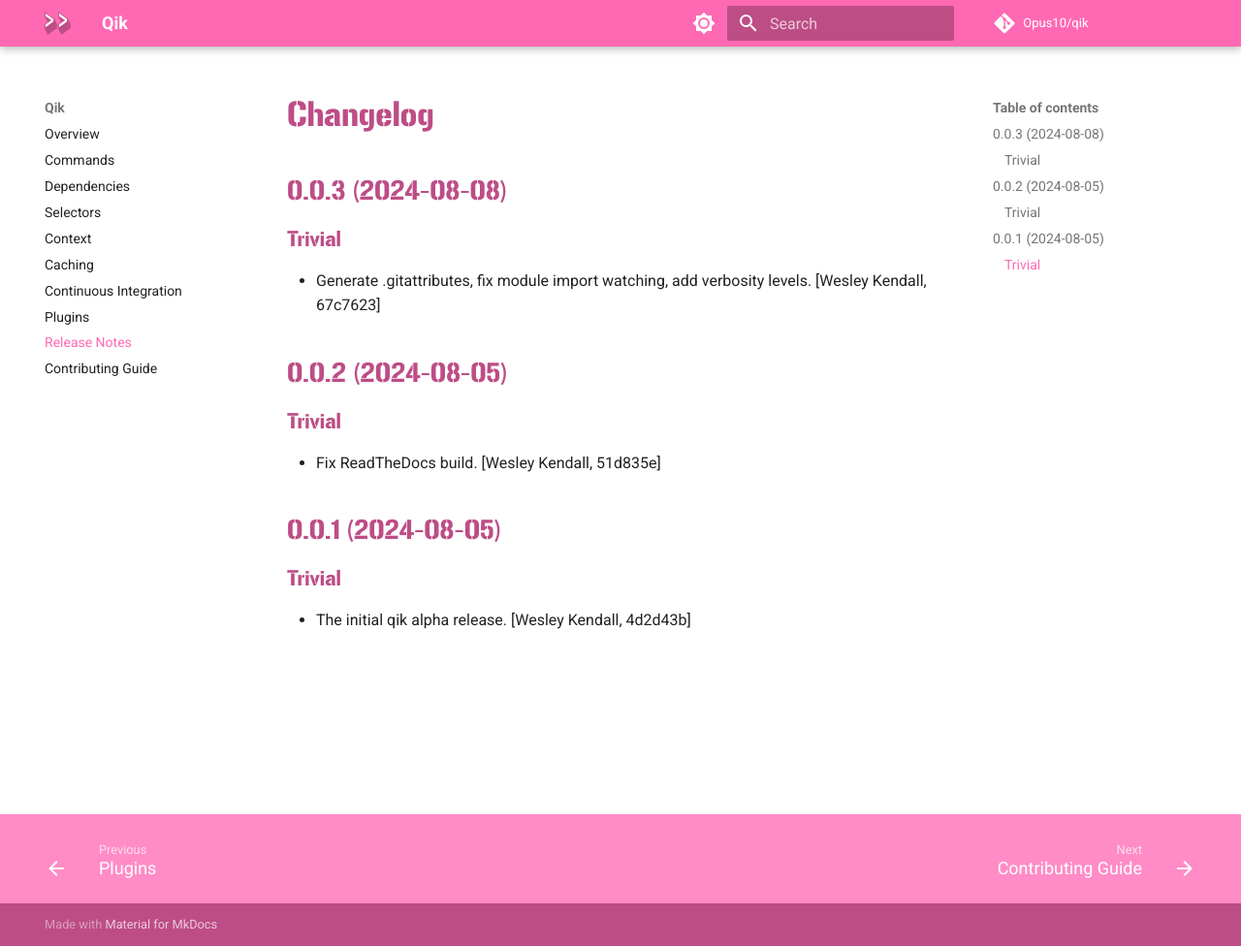
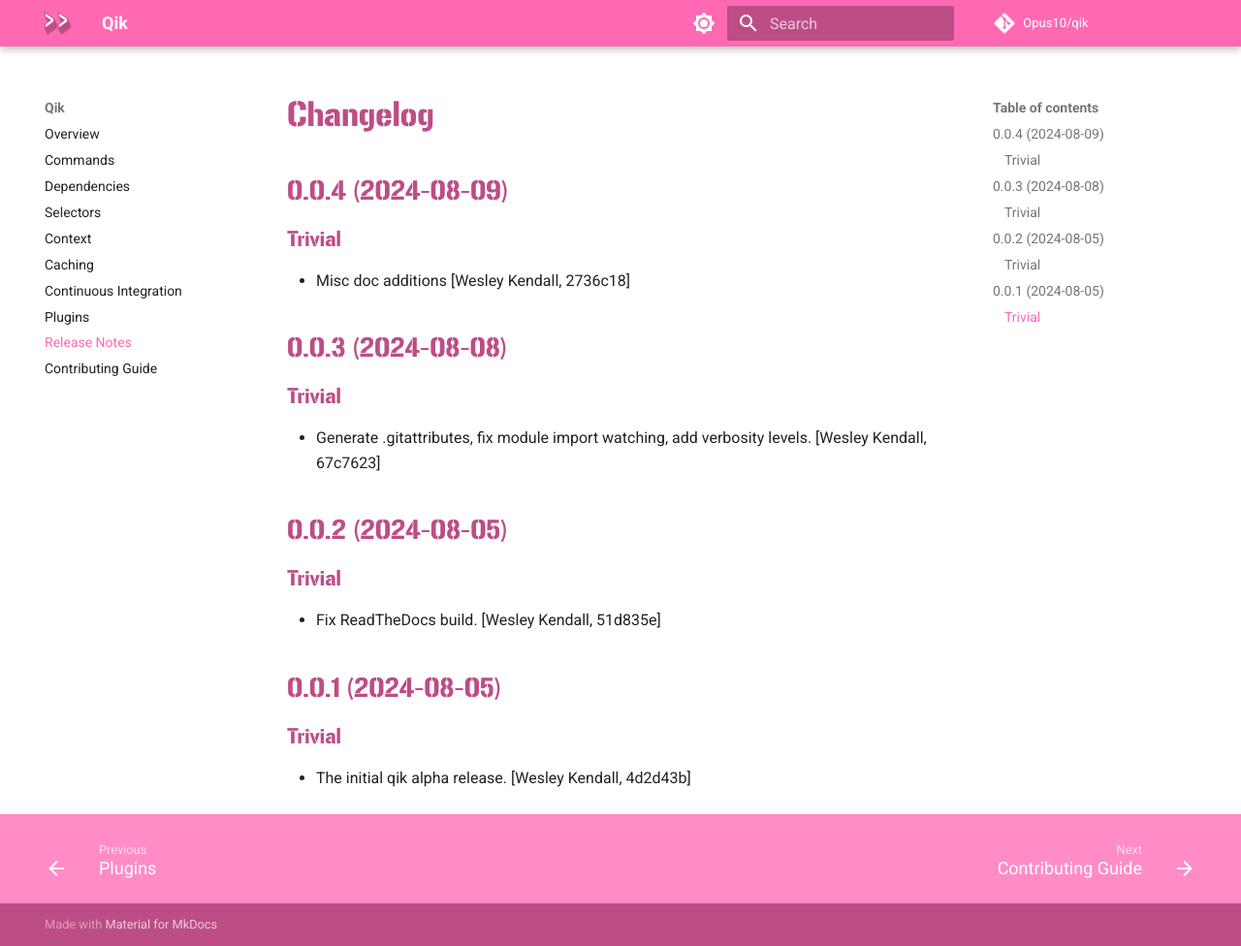
Before and after one commit to Opus10/qik, an MkDocs documentation site: the page built from docs/release_notes.md, in a window 1280 px wide and 976 px high. Shown: the whole window at 97% size. Built offline with MkDocs 1.6.1 and Material for MkDocs 9.7.7, drawn with Linux system fonts in a browser that asks for light colours; comment, search, counter and statistics services are not loaded.

Commit message:
Release version 0.0.4 [skip ci]
Type: trivial

```diff
--- a/docs/release_notes.md
+++ b/docs/release_notes.md
@@ -1,4 +1,10 @@
 # Changelog
+
+## 0.0.4 (2024-08-09)
+
+### Trivial
+
+  - Misc doc additions [Wesley Kendall, 2736c18]
 
 ## 0.0.3 (2024-08-08)
 
--- a/pyproject.toml
+++ b/pyproject.toml
@@ -27,7 +27,7 @@ packages = [
 exclude = [
   "*/tests/"
 ]
-version = "0.0.3"
+version = "0.0.4"
 description = "Run cached commands in your modular monorepo."
 authors = ["Opus 10 Engineering"]
 classifiers = [
```
Also changed, not shown: CHANGELOG.md (+6 -0 lines).
